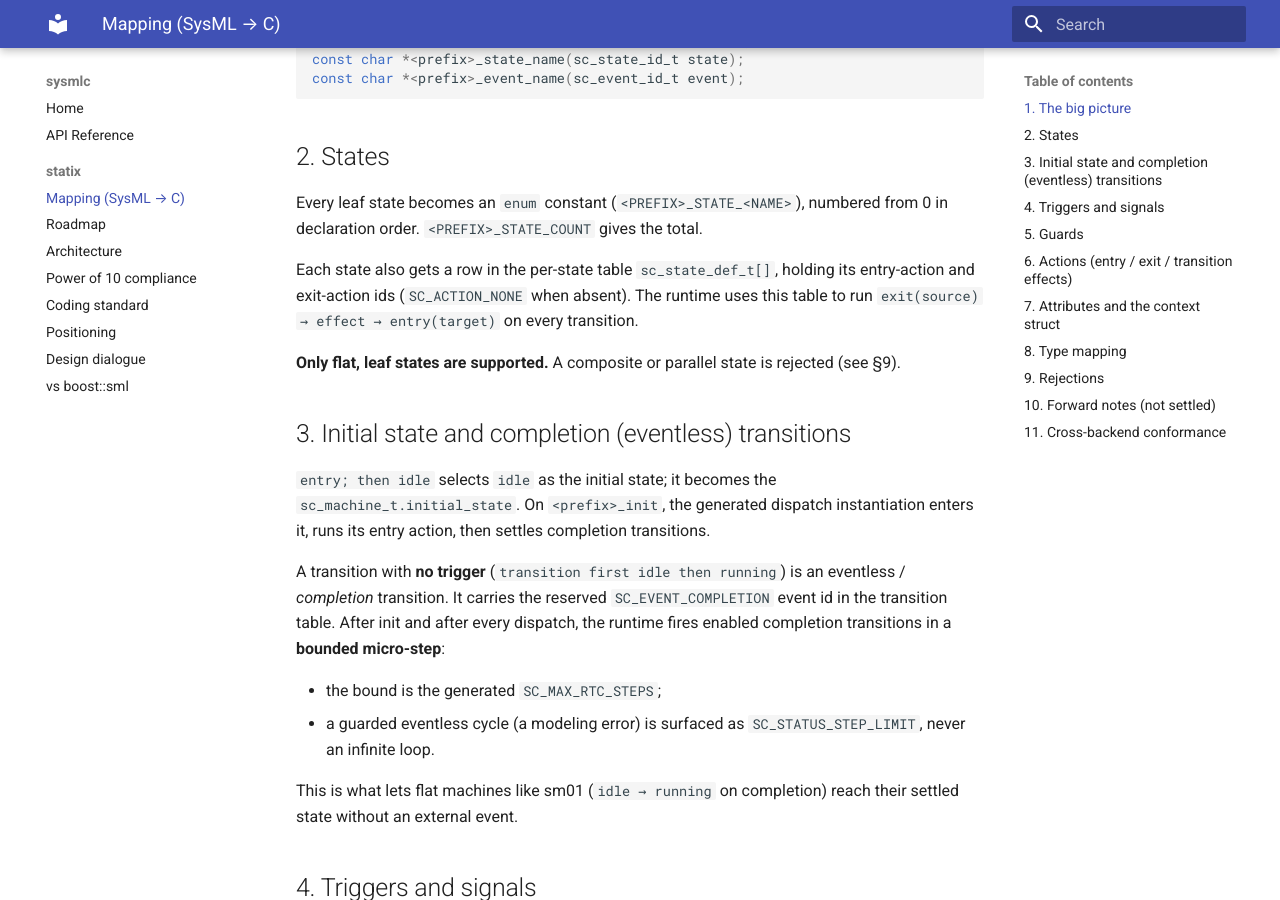
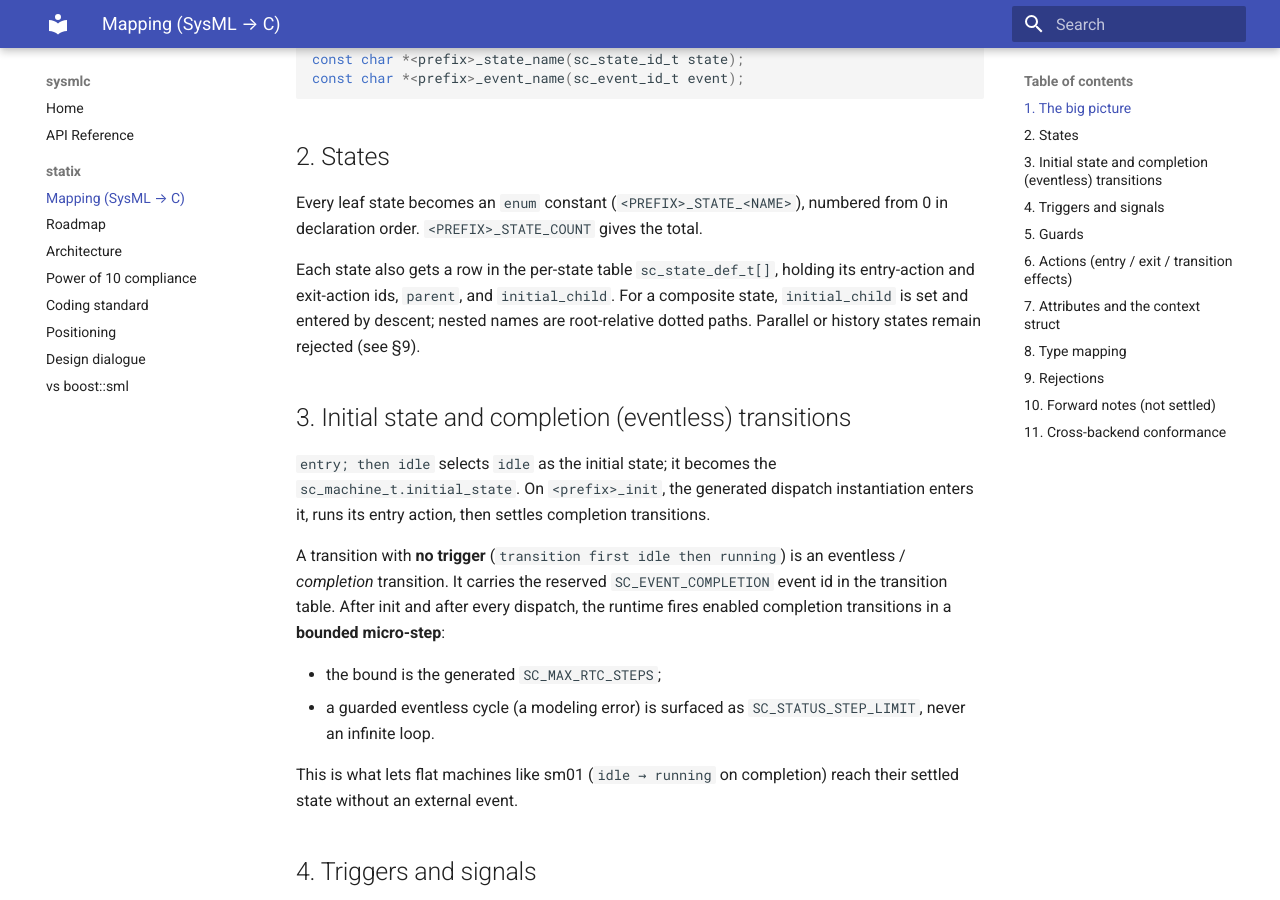
Before and after one commit to glacier-project/sysmlc-core, an MkDocs documentation site: the page built from docs/statix-mapping.md, in a window 1280 px wide and 900 px high, scrolled down 1301 px. Built offline with MkDocs 1.6.1 and Material for MkDocs 9.7.7, drawn with Linux system fonts in a browser that asks for light colours; some of the changed text lies outside the part shown.

Commit message:
docs(statix): record composite-state hierarchy support

```diff
--- a/docs/statix-mapping.md
+++ b/docs/statix-mapping.md
@@ -61,11 +61,9 @@ Every leaf state becomes an `enum` constant (`<PREFIX>_STATE_<NAME>`), numbered
 from 0 in declaration order. `<PREFIX>_STATE_COUNT` gives the total.
 
 Each state also gets a row in the per-state table `sc_state_def_t[]`, holding its
-entry-action and exit-action ids (`SC_ACTION_NONE` when absent). The runtime uses
-this table to run `exit(source) → effect → entry(target)` on every transition.
-
-**Only flat, leaf states are supported.** A composite or parallel state is
-rejected (see §9).
+entry-action and exit-action ids, `parent`, and `initial_child`. For a composite
+state, `initial_child` is set and entered by descent; nested names are
+root-relative dotted paths. Parallel or history states remain rejected (see §9).
 
 ## 3. Initial state and completion (eventless) transitions
 
@@ -170,7 +168,7 @@ iteration 1:
 
 | Construct                                         | Status                                 |
 | ------------------------------------------------- | -------------------------------------- |
-| composite / parallel / history states, deep entry | rejected (flat only)                   |
+| parallel / history states, deep entry | rejected (composite/leaf supported) |
 | `after` / `at` / `when` triggers                  | rejected (no timers/change events yet) |
 | `send` effects, reading `accept` payload data     | rejected (send/RTC family)             |
 | `then done` completion targets                    | rejected (no final-state model yet)    |
```
Also changed, not shown: docs/statix/roadmap.md (+4 -3 lines).
